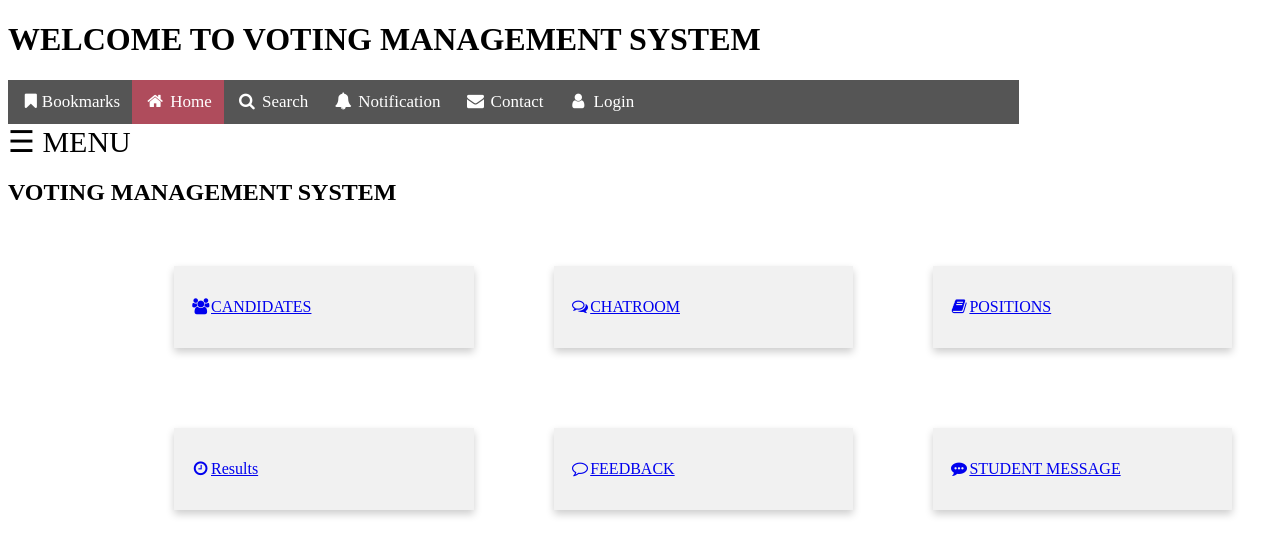
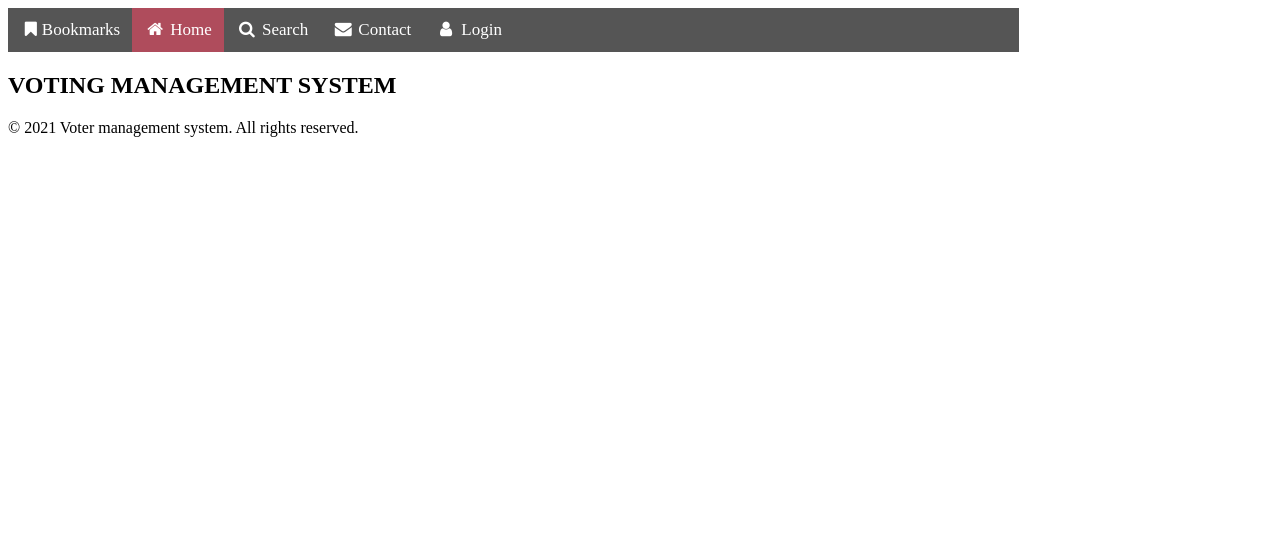
Before and after one commit to shawnbasiye/-voting-management-system, a PHP site: page / in a window 1280 px wide. Shown: the top 556 px of the page. Run offline with PHP 8.4, Linux system fonts and the light colour scheme.

Commit message:
adding guestheader and guestfooter

```diff
--- a/INDEX.php
+++ b/INDEX.php
@@ -1,55 +1,14 @@
 <?php
-  require_once './includes/header.php';
+  require_once './includes/guestheader.php';
 ?>
 
   <main>
     <h2>VOTING MANAGEMENT SYSTEM</h2>
 
-      <div class="column">
-        <div class="card">
-          <p>
-            <a href="#"><i class="fa fa-fw  fa-book"></i>POSITIONS</a>
-          </p>
-
-        </div>
-      </div>
-
-      <div class="column">
-        <div class="card">
-          <p><a href="#"><i class="fa fa-fw fa-comments-o"></i>CHATROOM</a></p>
-        </div>
-      </div>
-
-      <div class="column">
-        <div class="card">
-          <p><a href="#"><i class="fa fa-fw fa-users"></i>CANDIDATES</a></p>
-        </div>
-      </div>
-    </div>
-
-     <div class="column">
-        <div class="card">
-          <p> <a href="#"><i class="fa fa-fw fa-commenting"></i>STUDENT MESSAGE</a></p>
-        </div>
-      </div>
-
-      <div class="column">
-        <div class="card">
-          <p> <a href="#"><i class="fa fa-fw fa-comment-o"></i>FEEDBACK</a></p>
-        </div>
-      </div>
-    </div>
-
-
-      <div class="column">
-        <div class="card">
-          <p>  <a href="#"><i class="fa fa-fw fa-clock-o"></i>Results</a></p>
-        </div>
-
   </main>
 
   <?php
 
-    require_once './includes/footer.php';
+    require_once './includes/guestfooter.php';
 
     ?>
--- /dev/null
+++ b/includes/guestfooter.php
@@ -0,0 +1,6 @@
+
+    <footer>
+        <p>&copy; 2021 Voter management system. All rights reserved.</p>
+    </footer>
+</body>
+</html>
--- /dev/null
+++ b/includes/guestheader.php
@@ -0,0 +1,15 @@
+
+<!DOCTYPE html>
+<html>
+<meta name="viewport" content="width=device-width, initial-scale=1">
+<link rel="stylesheet" href="https://cdnjs.cloudflare.com/ajax/libs/font-awesome/4.7.0/css/font-awesome.min.css">
+<link rel="stylesheet" href="styles.css" type="text/css">
+</head>
+<body>
+<div class="navbar">
+   <a href="#"><i class="fa fa-fw fa-bookmark"></i>Bookmarks</a>
+  <a class="active" href="#"><i class="fa fa-fw fa-home"></i> Home</a>
+  <a href="#"><i class="fa fa-fw fa-search"></i> Search</a>
+  <a href="#"><i class="fa fa-fw fa-envelope"></i> Contact</a>
+  <a href="#"><i class="fa fa-fw fa-user"></i> Login</a>
+</div>
--- a/includes/header.php
+++ b/includes/header.php
@@ -6,16 +6,12 @@
 <link rel="stylesheet" href="styles.css" type="text/css">
 </head>
 <body>
-
-
-  <h1>WELCOME TO  VOTING MANAGEMENT SYSTEM</h1>
 <div class="navbar">
    <a href="#"><i class="fa fa-fw fa-bookmark"></i>Bookmarks</a>
   <a class="active" href="#"><i class="fa fa-fw fa-home"></i> Home</a>
   <a href="#"><i class="fa fa-fw fa-search"></i> Search</a>
   <a href="#"><i class="fa fa-fw fa-bell"></i> Notification</a>
   <a href="#"><i class="fa fa-fw fa-envelope"></i> Contact</a>
-  <a href="#"><i class="fa fa-fw fa-user"></i> Login</a>
 </div>
 <span style="font-size:30px;cursor:pointer" onclick="openNav()">&#9776; MENU</span>
 <div id="mySidenav" class="sidenav">
--- a/registration.php
+++ b/registration.php
@@ -52,8 +52,6 @@
    <p>Already a User?<a href="login.php"><b>Login</b></a></p>
 </div>
 
-   <?php
-
-require_once './includes/footer.php';
-
+<?php
+   require_once './includes/footer.php';
 ?>
```
Also changed, not shown: dashboard.php (added, +55 -0 lines).
